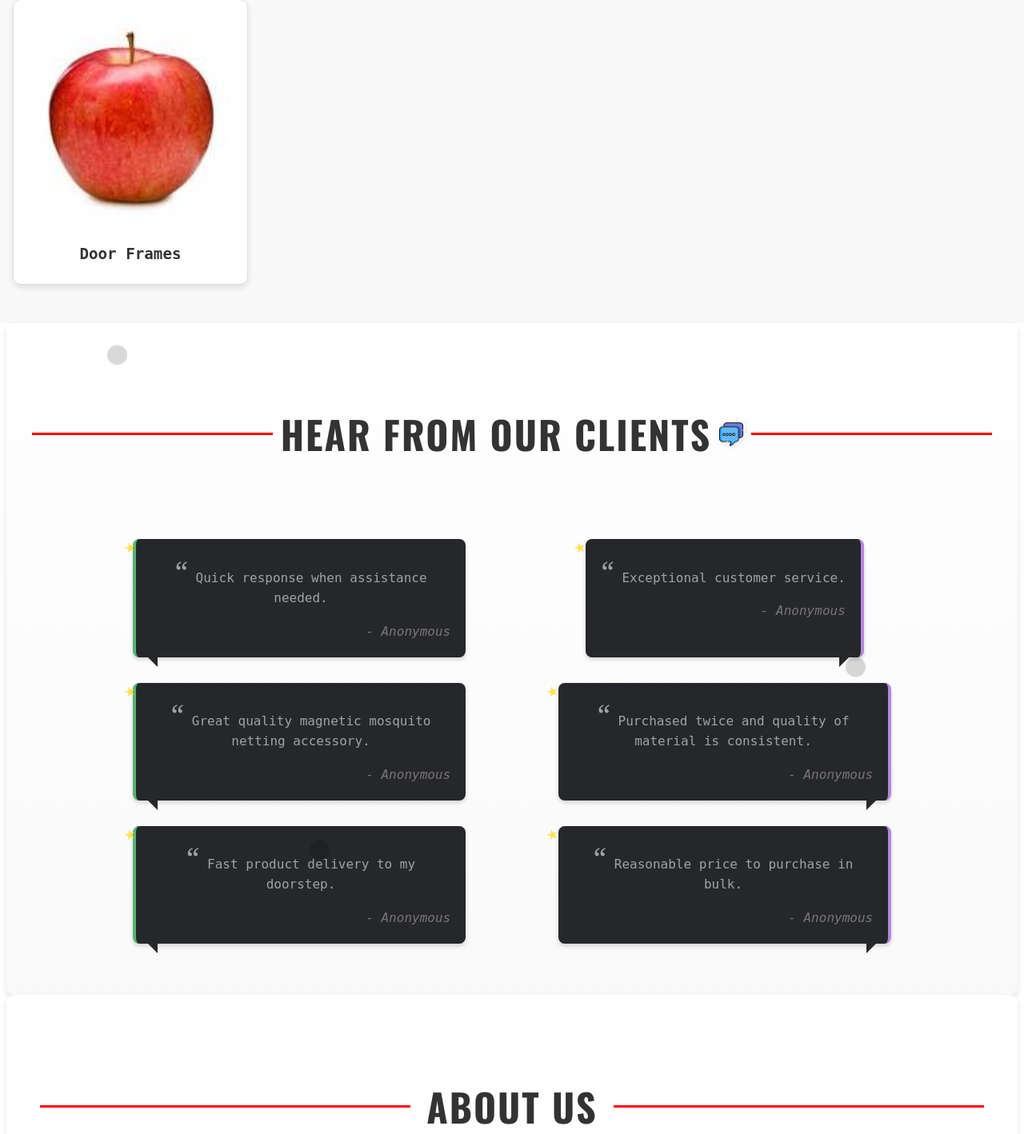
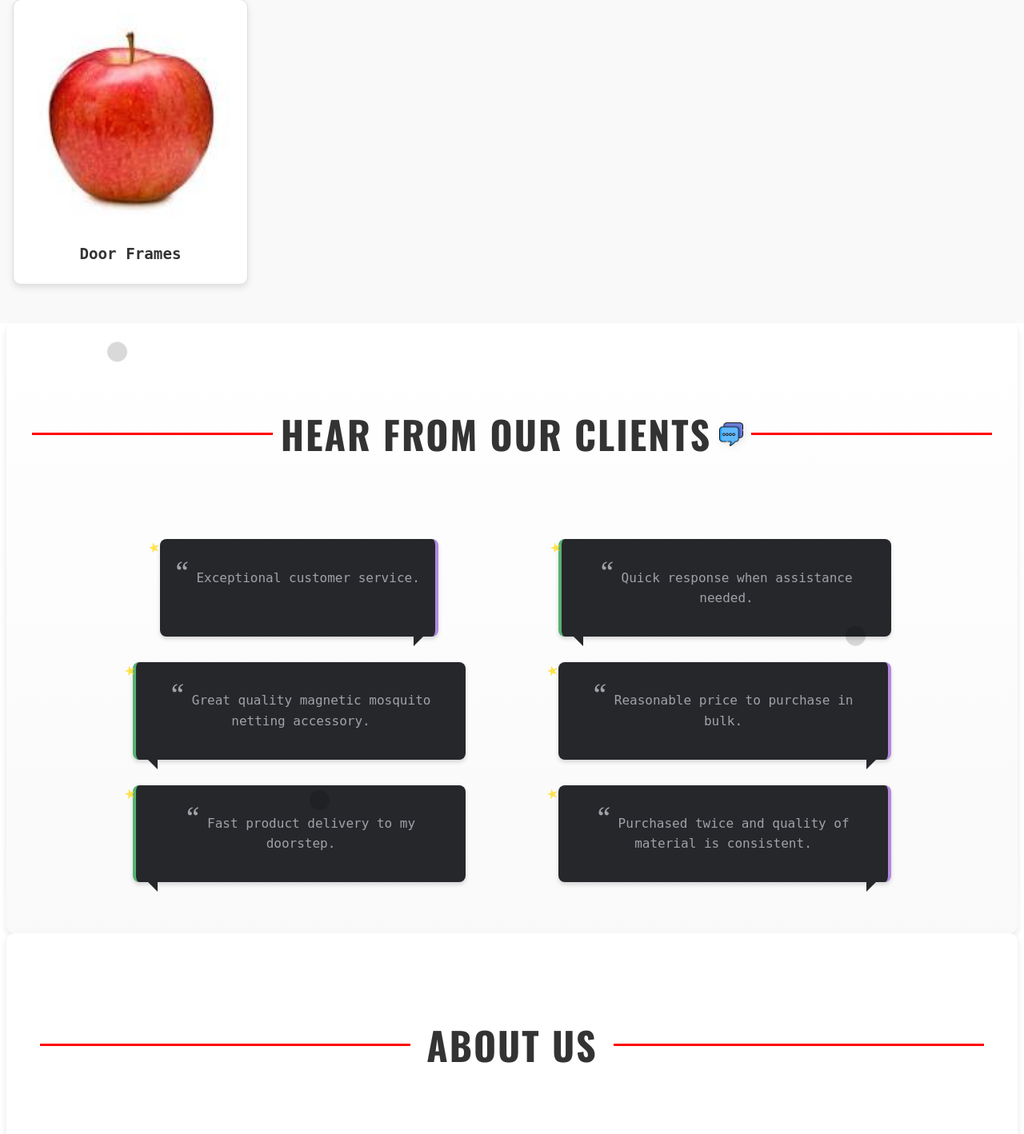
Before and after one commit to WenSuen/Infinity, a PHP site: page / in a window 1280 px wide. Shown: the part 1368-2786 px from the top of the page at 80% size. Run offline with PHP 8.4, Linux system fonts and the light colour scheme; some libraries are stand-ins or nearby versions.

Commit message:
removed annoynomous

```diff
--- a/css/style.css
+++ b/css/style.css
@@ -375,15 +375,6 @@ body, html {
     font-size: 36px;
     line-height: 0;
     margin-right: 10px;
-}
-
-/* Username */
-.username {
-    display: block;
-    font-style: italic;
-    text-align: right;
-    color: #777;
-    margin-top: 1em;
 }
 
 /* Background Floating Elements */
--- a/index.html
+++ b/index.html
@@ -95,29 +95,28 @@
             <span class="line"></span>
         </h2>
         <div class="testimonial-container">
+            <div class="speechbubble right">
+                <p>Exceptional customer service.</p>
+            </div>
+
             <div class="speechbubble left">
                 <p>Quick response when assistance needed.</p>
-                <span class="username">- Anonymous</span>
             </div>
-            <div class="speechbubble right">
-                <p>Exceptional customer service.</p>
-                <span class="username">- Anonymous</span>
-            </div>
+
             <div class="speechbubble left">
                 <p>Great quality magnetic mosquito netting accessory.</p>
-                <span class="username">- Anonymous</span>
             </div>
+
+            <div class="speechbubble right">
+                <p>Reasonable price to purchase in bulk.</p>
+            </div>
+
+            <div class="speechbubble left">
+                <p>Fast product delivery to my doorstep.</p>
+            </div>
+
             <div class="speechbubble right">
                 <p>Purchased twice and quality of material is consistent.</p>
-                <span class="username">- Anonymous</span>
-            </div>
-            <div class="speechbubble left">
-                <p>Fast product delivery to my doorstep.</p>
-                <span class="username">- Anonymous</span>
-            </div>
-            <div class="speechbubble right">
-                <p>Reasonable price to purchase in bulk.</p>
-                <span class="username">- Anonymous</span>
             </div>
         </div>
         <div class="floating-dot dot-1"></div>
```
